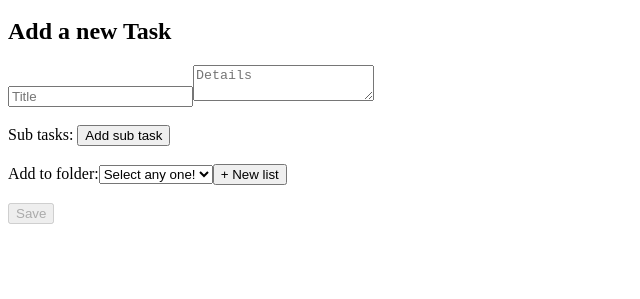
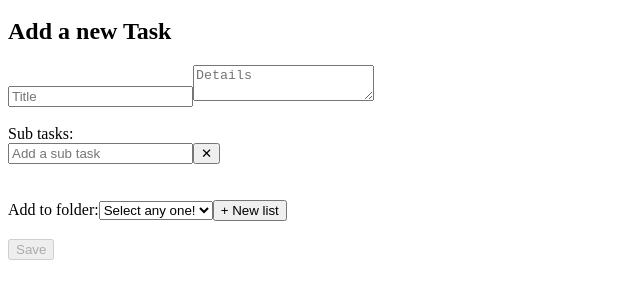
Before and after one commit to gdebojyoti/thetodoapp, a React app: page / in a window 1280 px wide. Both pictures are taken after a click on the link "Tap to add more details". Shown: the part 139-438 px from the top of the page, without its empty margins (0-640 px from the left). Built offline with nearby package versions, Linux system fonts and the light colour scheme.

Commit message:
Sub tasks.

```diff
--- a/src/app/components/Modal/style.scss
+++ b/src/app/components/Modal/style.scss
@@ -31,6 +31,7 @@
     min-height: 50%;
     max-height: calc(100% - 70px);
     transform: translateY(100%);
+    overflow: auto;
     background-color: #fff;
     animation: slideUp .3s .1s forwards;
   }
--- a/src/app/components/TodoInputFullView/index.js
+++ b/src/app/components/TodoInputFullView/index.js
@@ -14,7 +14,11 @@ const TodoInputFullView = ({ onSubmit: onSubmitTodo, onClose, data }) => {
     details: '',
     list: {}
   })
-  const [subTasks, setSubTasks] = useState(data ? (data.subTasks || []) : [])
+  let existingSubTasks = [{}]
+  if (data && data.subTasks && data.subTasks.length) {
+    existingSubTasks = [...data.subTasks, {}]
+  }
+  const [subTasks, setSubTasks] = useState(existingSubTasks)
   const [isNewListOpen, setIsNewListOpen] = useState(false) // if true, open create new list modal
 
   useEffect(() => {
@@ -47,20 +51,21 @@ const TodoInputFullView = ({ onSubmit: onSubmitTodo, onClose, data }) => {
     }
   }
 
-  const addSubTask = () => {
-    const newTasks = [...subTasks]
-    newTasks.push({
-      id: generateId(),
-      title: '',
-      createdAt: (new Date()).getTime()
-    })
-    setSubTasks(newTasks)
-  }
-
   const updateSubTasks = (id, title) => {
-    setSubTasks(subTasks.map(task => {
-      return (task.id === id) ? { ...task, title } : task
-    }))
+    if (id) {
+      setSubTasks(subTasks.map(task => {
+        return (task.id === id) ? { ...task, title } : task
+      }))
+    } else {
+      const newTasks = [...subTasks]
+      newTasks[subTasks.length - 1] = {
+        id: generateId(),
+        title,
+        createdAt: (new Date()).getTime()
+      }
+      newTasks.push({})
+      setSubTasks(newTasks)
+    }
   }
 
   const deleteSubTask = (id) => {
@@ -113,13 +118,13 @@ const TodoInputFullView = ({ onSubmit: onSubmitTodo, onClose, data }) => {
     <div className='fullview'>
       <h2 className='fullview__title'>{isEditMode ? 'Edit existing Task' : 'Add a new Task'}</h2>
       <form onSubmit={onSubmit}>
-        <input type='text' className='fullview__input-title' placeholder='Title' value={title} onChange={e => onChange(e, 'title')} />
+        <input type='text' className='fullview__input' placeholder='Title' value={title} onChange={e => onChange(e, 'title')} />
         <textarea className='fullview__details' placeholder='Details' value={details} onChange={e => onChange(e, 'details')} />
 
         <br /><br />
 
-        Sub tasks: <button type='button' onClick={addSubTask}>Add sub task</button>
-        {subTasks.map(task => <SubTaskInput key={task.id} data={task} onSave={updateSubTasks} onDelete={deleteSubTask} />)}
+        Sub tasks:
+        {subTasks.map((task, index) => <SubTaskInput key={index} data={task} onSave={updateSubTasks} onDelete={deleteSubTask} />)}
 
         <br /><br />
 
@@ -137,14 +142,14 @@ const TodoInputFullView = ({ onSubmit: onSubmitTodo, onClose, data }) => {
   )
 }
 
-const SubTaskInput = ({ data, onSave, onDelete }) => {
+const SubTaskInput = ({ data: { id, title = '' } = {}, onSave, onDelete }) => {
   const onChange = (e) => {
-    onSave(data.id, e.target.value)
+    onSave(id, e.target.value)
   }
   return (
-    <div>
-      <input type='text' value={data.title} onChange={onChange} />
-      <button type='button' onClick={() => onDelete(data.id)}>Delete</button>
+    <div className='fullview__subtask'>
+      <input type='text' className='fullview__input fullview__subtask-input' value={title} onChange={onChange} placeholder='Add a sub task' />
+      <button type='button' className='fullview__subtask-del' onClick={() => onDelete(id)}>✕</button>
     </div>
   )
 }
--- a/src/app/components/TodoInputFullView/style.scss
+++ b/src/app/components/TodoInputFullView/style.scss
@@ -9,12 +9,12 @@
     font-weight: 700;
   }
 
-  &__input-title, &__details {
+  &__input, &__details {
     width: 100%;
     border-bottom: solid 1px #ccc;
   }
 
-  &__input-title {
+  &__input {
     line-height: 30px;
   }
 
@@ -23,6 +23,24 @@
     height: 100px;
     line-height: 1.5;
     resize: none;
+  }
+
+  &__subtask {
+    position: relative;
+    margin-top: 10px;
+  }
+
+  &__subtask-input {
+    padding-right: 20px;
+  }
+
+  &__subtask-del {
+    position: absolute;
+    top: 6px;
+    right: 0;
+    color: gray;
+    font-weight: 700;
+    background-color: transparent;
   }
 
   &__cta {
```
